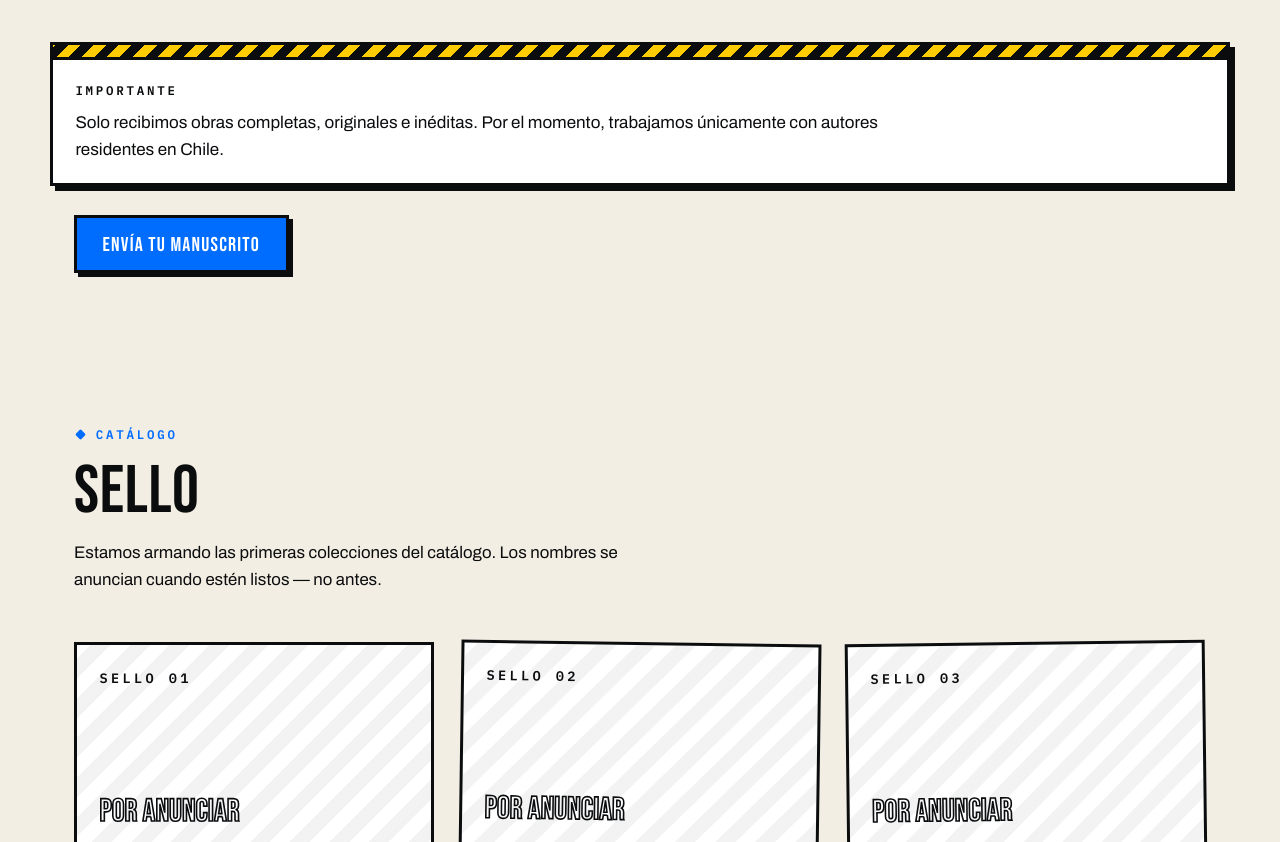
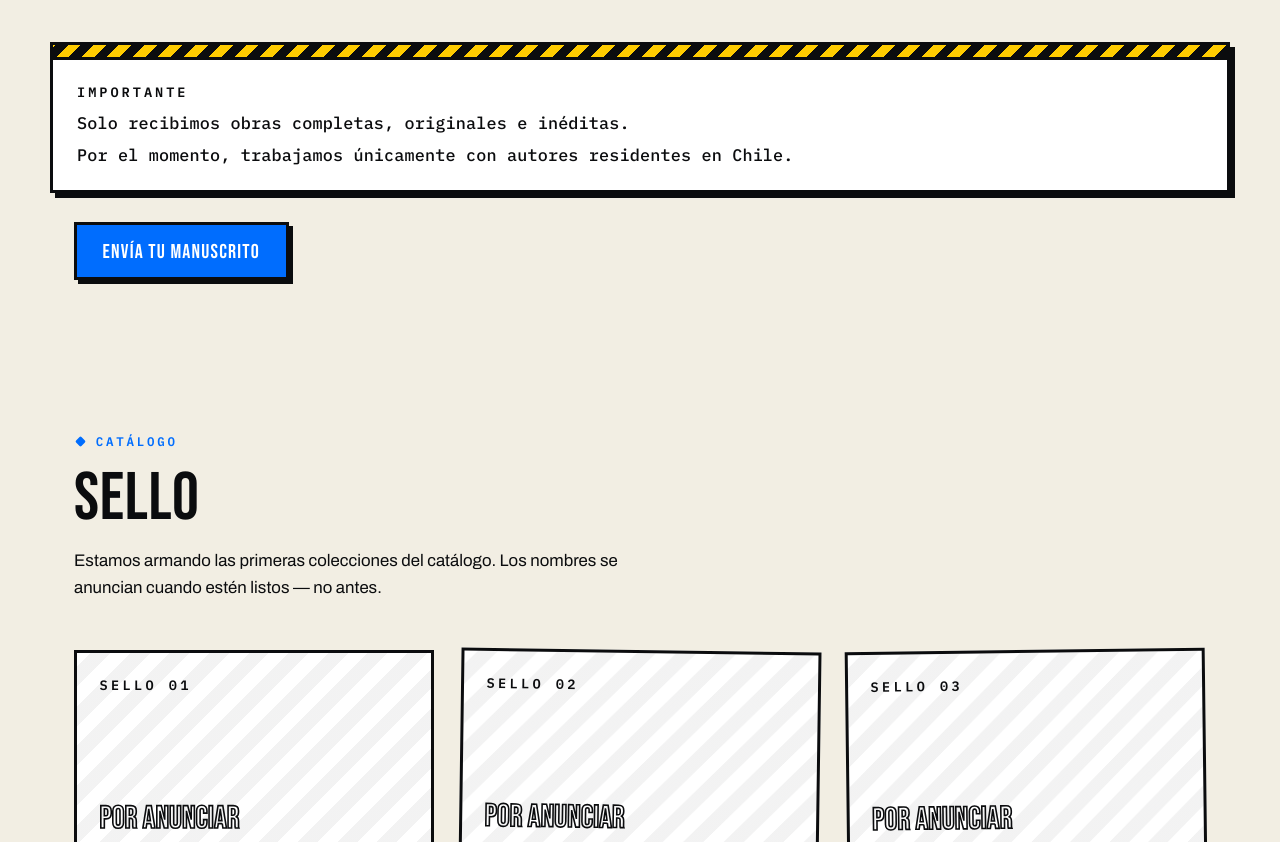
Before and after one commit to sebacpu/urbanistaeditorial, a plain HTML site: page frontend/index.html in a window 1280 px wide. Shown: the part 2839-3681 px from the top of the page. Drawn offline with Linux system fonts and the light colour scheme.

Commit message:
Equilibrar el aviso de obras y pasarlo a la tipografía de señalética.
Co-authored-by: Cursor <cursoragent@cursor.com>

```diff
--- a/frontend/css/styles.css
+++ b/frontend/css/styles.css
@@ -612,18 +612,19 @@ strong { font-weight: 700; }
 .ruta__aviso {
   max-width: var(--ancho-max);
   margin: 2.8rem auto 0;
-  padding: 1.25rem 1.4rem 1.2rem;
+  padding: 1.35rem 1.5rem 1.35rem;
   width: calc(100% - 3rem);
   display: grid;
-  gap: .5rem;
+  gap: .45rem;
   background: var(--blanco);
   border: var(--borde-grueso);
   box-shadow: 5px 5px 0 var(--tinta);
+  font-family: var(--f-mono);
 }
 .ruta__aviso::before {
   content: "";
   height: 12px;
-  margin: -1.25rem -1.4rem .85rem;
+  margin: -1.35rem -1.5rem .95rem;
   background: repeating-linear-gradient(
     -45deg,
     var(--tinta) 0 9px,
@@ -632,10 +633,17 @@ strong { font-weight: 700; }
   border-bottom: var(--borde-grueso);
 }
 .ruta__aviso-tag {
-  font-family: var(--f-mono); font-weight: 600;
-  font-size: .78rem; letter-spacing: .22em;
+  font-weight: 600;
+  font-size: .85rem;
+  letter-spacing: .22em;
 }
-.ruta__aviso p:last-child { max-width: 52rem; }
+.ruta__aviso p:not(.ruta__aviso-tag) {
+  font-size: 1.05rem;
+  font-weight: 500;
+  line-height: 1.5;
+  letter-spacing: .01em;
+  max-width: none;
+}
 
 .ruta__cta {
   max-width: var(--ancho-max);
--- a/frontend/index.html
+++ b/frontend/index.html
@@ -273,7 +273,8 @@
 
   <aside class="ruta__aviso">
     <p class="ruta__aviso-tag">IMPORTANTE</p>
-    <p>Solo recibimos obras completas, originales e inéditas. Por el momento, trabajamos únicamente con autores residentes en Chile.</p>
+    <p>Solo recibimos obras completas, originales e inéditas.</p>
+    <p>Por el momento, trabajamos únicamente con autores residentes en Chile.</p>
   </aside>
 
   <div class="ruta__cta">
```
